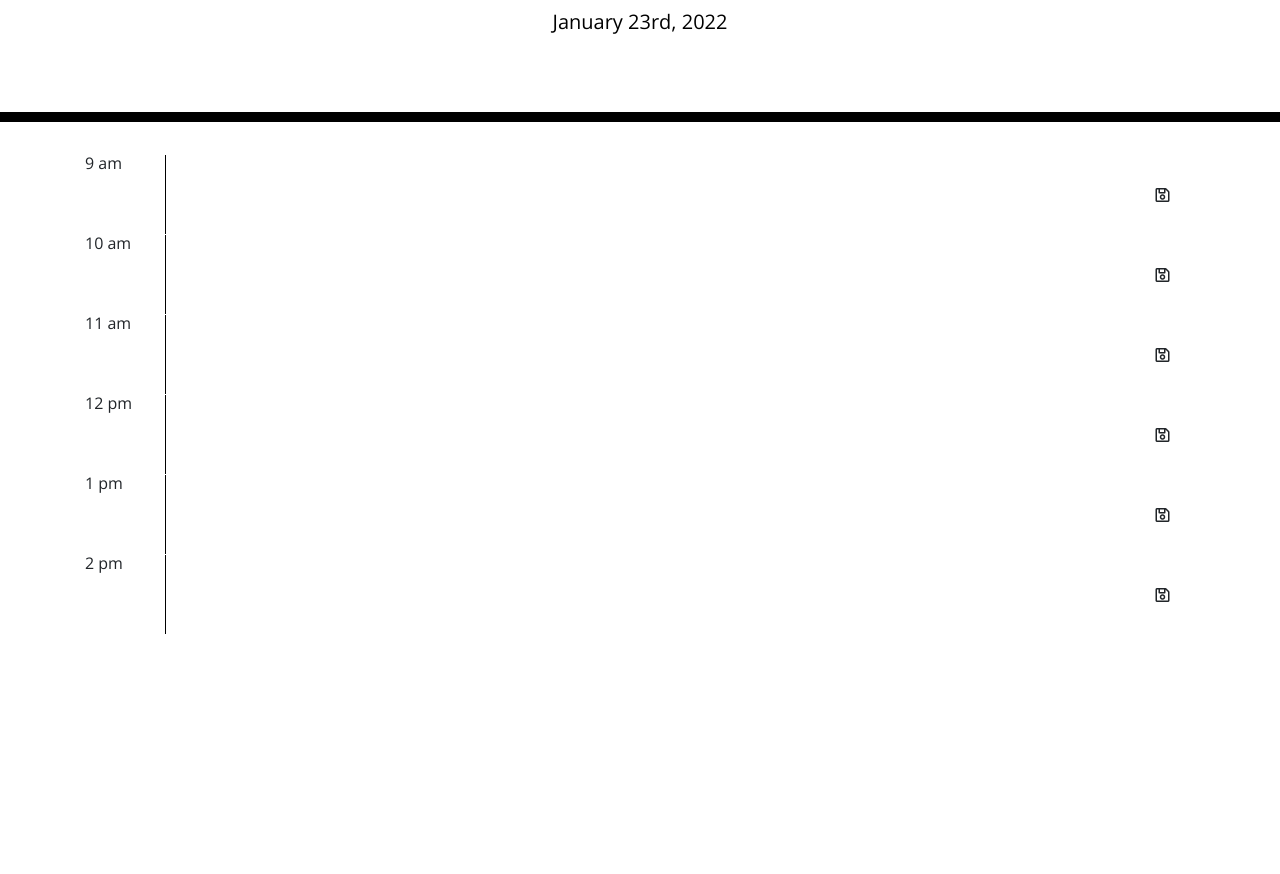
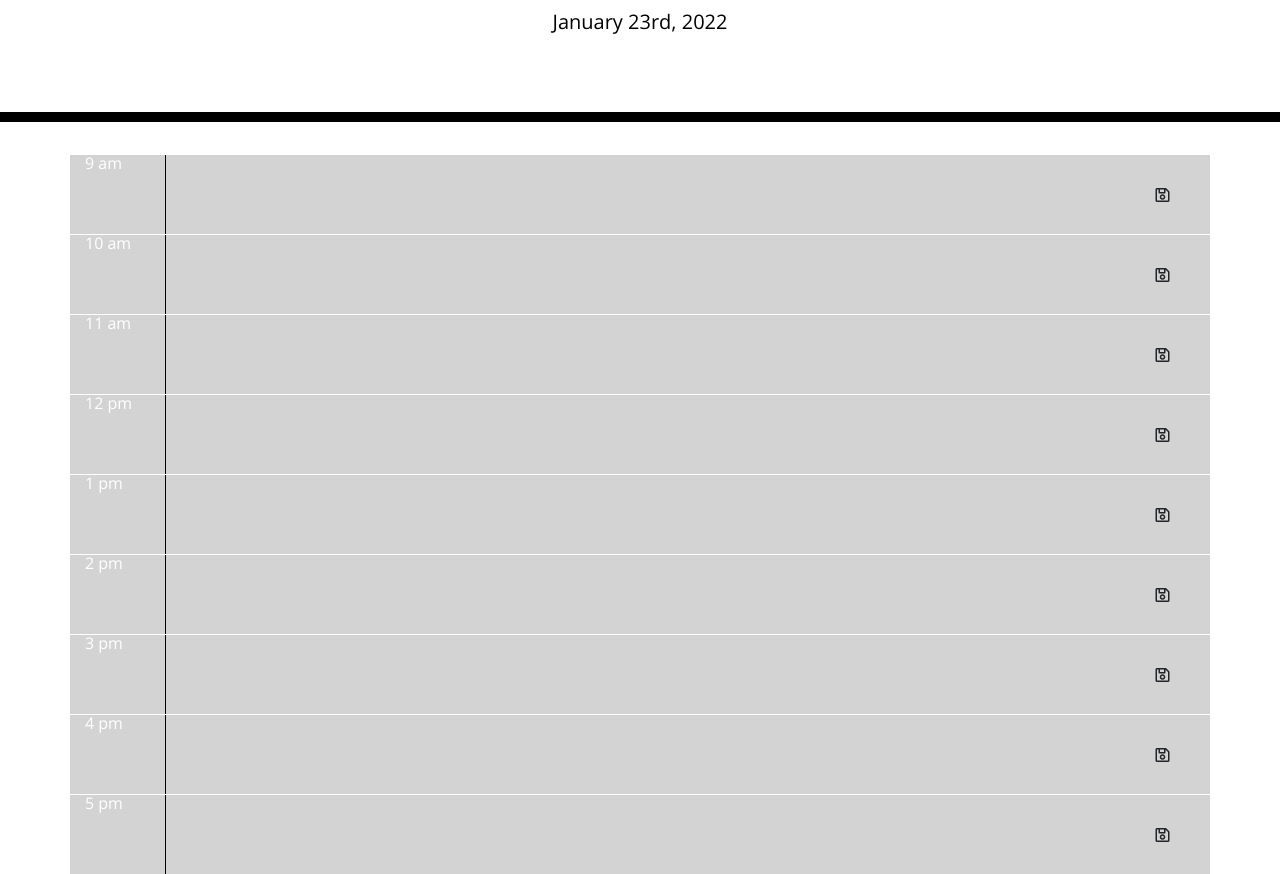
Before and after one commit to Jasonsburke90/hw5, a plain HTML site: page index.html in a window 1280 px wide. Shown: the part 182-1056 px from the top of the page. Before the commit the page ends 816 px from the top, so only its background shows below. Drawn offline with nearby package versions, Linux system fonts and the light colour scheme.

Commit message:
incorporated recoloring based on current time

```diff
--- a/assets/script.js
+++ b/assets/script.js
@@ -7,6 +7,21 @@ function saveTask() {
   const time = $(this).parent().attr("id");
   const task = $(this).siblings("textarea").val();
   localStorage.setItem(time, task);
+}
+// function to adjust colors based on time of day
+function colorAdjust() {
+  const now = moment().hours();
+  $(".row").each(function () {
+    const currentRow = $(this);
+    const rowTime = currentRow.data("time");
+    if (rowTime < now) {
+      $(this).addClass("past");
+    } else if (rowTime === now) {
+      $(this).addClass("present");
+    } else {
+      $(this).addClass("future");
+    }
+  });
 }
 
 // event listeners
@@ -19,5 +34,11 @@ $("#hour10 .js-task").val(localStorage.getItem("hour10"));
 $("#hour11 .js-task").val(localStorage.getItem("hour11"));
 $("#hour12 .js-task").val(localStorage.getItem("hour12"));
 $("#hour13 .js-task").val(localStorage.getItem("hour13"));
+$("#hour14 .js-task").val(localStorage.getItem("hour14"));
+$("#hour15 .js-task").val(localStorage.getItem("hour15"));
+$("#hour16 .js-task").val(localStorage.getItem("hour16"));
+$("#hour17 .js-task").val(localStorage.getItem("hour17"));
 // user clicks save button
 $(".js-Btn").on("click", saveTask);
+// initialize colorAdjust
+colorAdjust();
--- a/assets/style.css
+++ b/assets/style.css
@@ -1,5 +1,5 @@
 body {
-  font-family: 'Open Sans', sans-serif;
+  font-family: "Open Sans", sans-serif;
   font-size: 16px;
   line-height: 1;
 }
--- a/index.html
+++ b/index.html
@@ -21,7 +21,7 @@
   </header>
   <div class="container">
     <!-- Timeblocks go here -->
-    <div class="row" id="hour9">
+    <div class="row" id="hour9" data-time="9">
       <!-- time -->
       <div class="col-1">9 am</div>
       <!-- task -->
@@ -30,7 +30,7 @@
       <button class="btn col-1  js-Btn far fa-save"></button>
     </div>
 
-    <div class="row" id="hour10">
+    <div class="row" id="hour10" data-time="10">
       <!-- time -->
       <div class="col-1" id="hour10">10 am</div>
       <!-- task -->
@@ -38,7 +38,8 @@
       <!-- save button -->
       <button class="btn col-1 js-Btn far fa-save"></button>
     </div>
-    <div class="row" id="hour11">
+
+    <div class="row" id="hour11" data-time="11">
       <!-- time -->
       <div class="col-1" id="hour11">11 am</div>
       <!-- task -->
@@ -46,7 +47,7 @@
       <!-- save button -->
       <button class="btn col-1 js-Btn far fa-save"></button>
     </div>
-    <div class="row" id="hour12">
+    <div class="row" id="hour12" data-time="12">
       <!-- time -->
       <div class="col-1" id="hour12">12 pm</div>
       <!-- task -->
@@ -54,7 +55,7 @@
       <!-- save button -->
       <button class="btn col-1 js-Btn far fa-save"></button>
     </div>
-    <div class="row" id="hour13">
+    <div class="row" id="hour13" data-time="13">
       <!-- time -->
       <div class="col-1" id="hour13">1 pm</div>
       <!-- task -->
@@ -62,9 +63,33 @@
       <!-- save button -->
       <button class="btn col-1 js-Btn far fa-save"></button>
     </div>
-    <div class="row" id="hour14">
+    <div class="row" id="hour14" data-time="14">
       <!-- time -->
       <div class="col-1" id="hour14">2 pm</div>
+      <!-- task -->
+      <textarea class="col-10 js-task"></textarea>
+      <!-- save button -->
+      <button class="btn col-1 js-Btn far fa-save"></button>
+    </div>
+    <div class="row" id="hour15" data-time="15">
+      <!-- time -->
+      <div class="col-1" id="hour15">3 pm</div>
+      <!-- task -->
+      <textarea class="col-10 js-task"></textarea>
+      <!-- save button -->
+      <button class="btn col-1 js-Btn far fa-save"></button>
+    </div>
+    <div class="row" id="hour16" data-time="16">
+      <!-- time -->
+      <div class="col-1" id="hour16">4 pm</div>
+      <!-- task -->
+      <textarea class="col-10 js-task"></textarea>
+      <!-- save button -->
+      <button class="btn col-1 js-Btn far fa-save"></button>
+    </div>
+    <div class="row" id="hour17" data-time="17">
+      <!-- time -->
+      <div class="col-1" id="hour17">5 pm</div>
       <!-- task -->
       <textarea class="col-10 js-task"></textarea>
       <!-- save button -->
```
